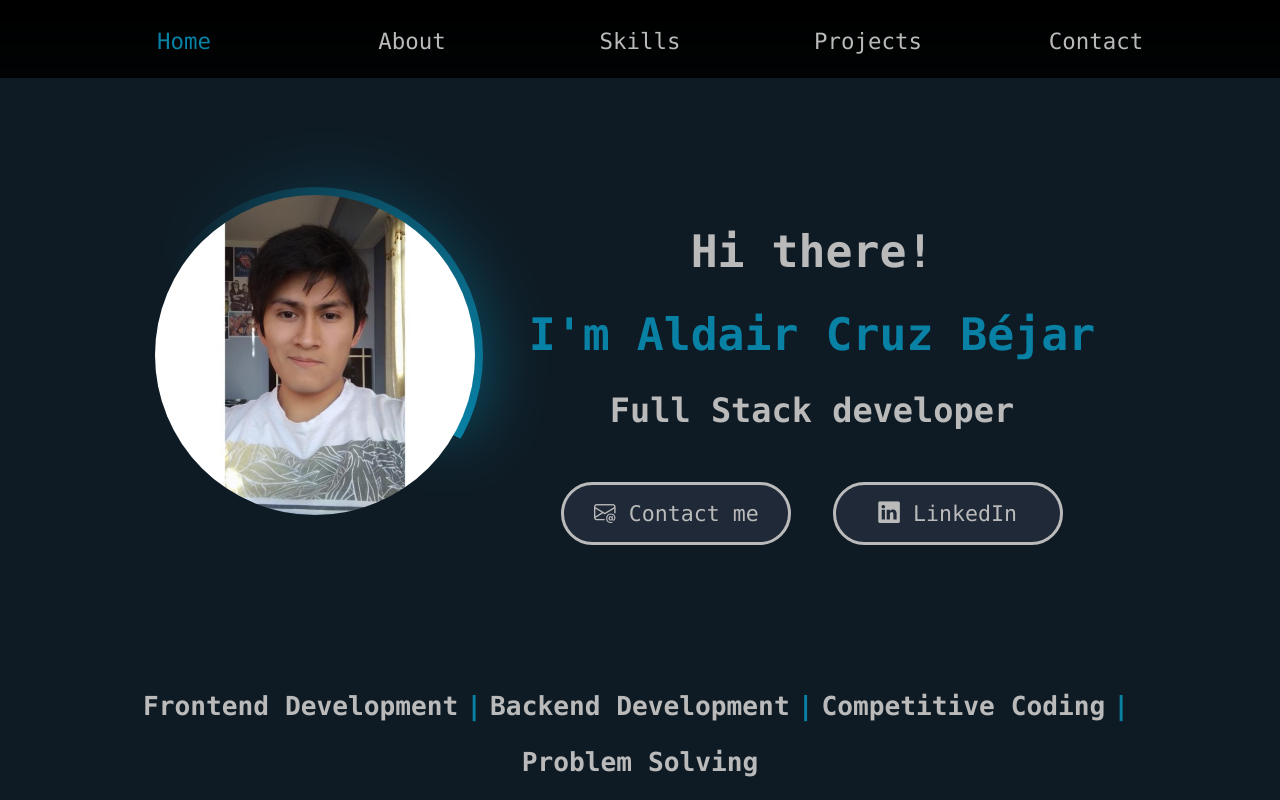
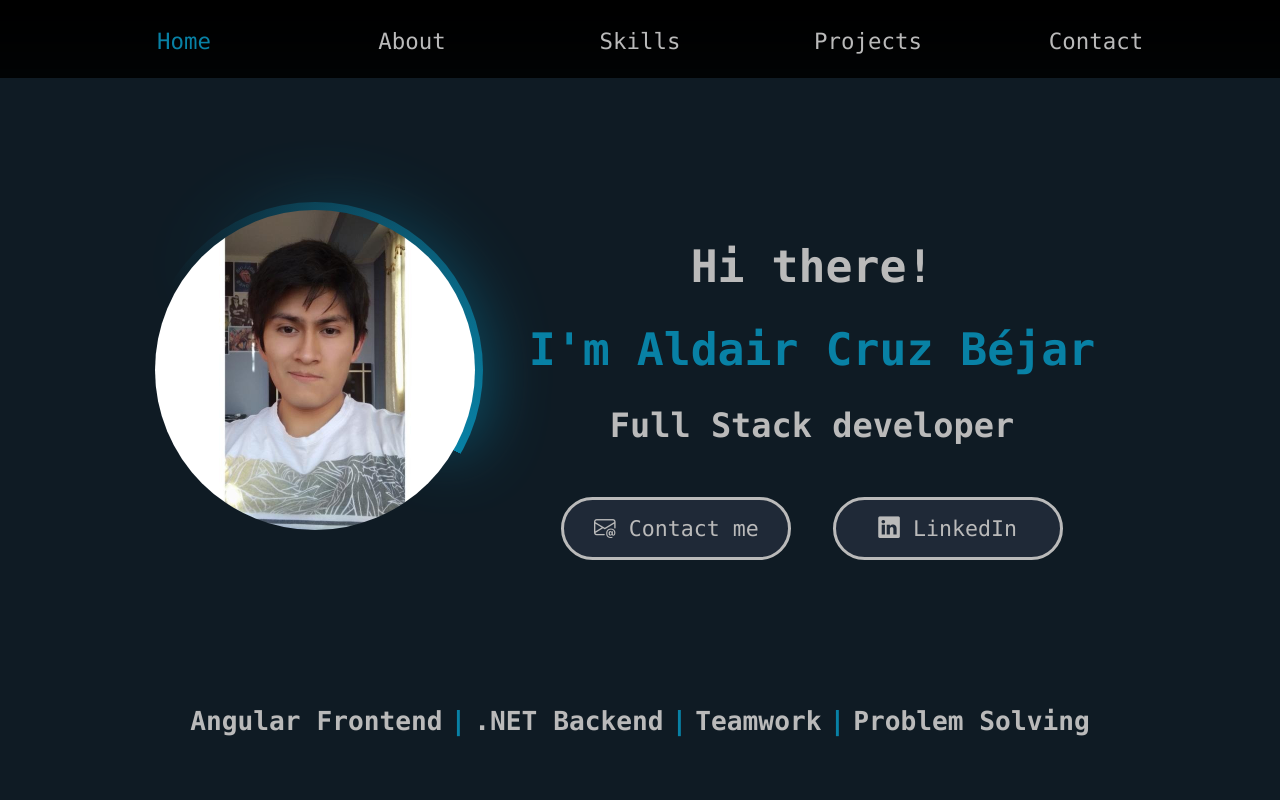
Before and after one commit to wacb14/my-portfolio, an Angular app: page / in a window 1280 px wide. Shown: the top 800 px of the page. Built offline with nearby package versions, Linux system fonts and the light colour scheme.

Commit message:
Skills update

```diff
--- a/src/app/components/home-page/home-page.component.html
+++ b/src/app/components/home-page/home-page.component.html
@@ -30,11 +30,11 @@
       </div>
     </div>
     <div class="w-100 h-fit m-0 my-1 my-sm-2 my-md-3 my-xl-4 text-center">
-      <h3 class="continuous-text m-0 mt-3 mt-md-0 virtue">Frontend Development</h3>
+      <h3 class="continuous-text m-0 mt-3 mt-md-0 virtue">Angular Frontend</h3>
       <h3 class="separator mx-2 continuous-text hidden-sm">|</h3>
-      <h3 class="continuous-text m-0 mt-3 mt-md-0 virtue">Backend Development</h3>
+      <h3 class="continuous-text m-0 mt-3 mt-md-0 virtue">.NET Backend</h3>
       <h3 class="separator mx-2 continuous-text hidden-md">|</h3>
-      <h3 class="continuous-text m-0 mt-3 mt-md-0 virtue">Competitive Coding</h3>
+      <h3 class="continuous-text m-0 mt-3 mt-md-0 virtue">Teamwork</h3>
       <h3 class="separator mx-2 continuous-text hidden-sm">|</h3>
       <h3 class="continuous-text m-0 mt-3 mt-md-0 virtue">Problem Solving</h3>
     </div>
```
